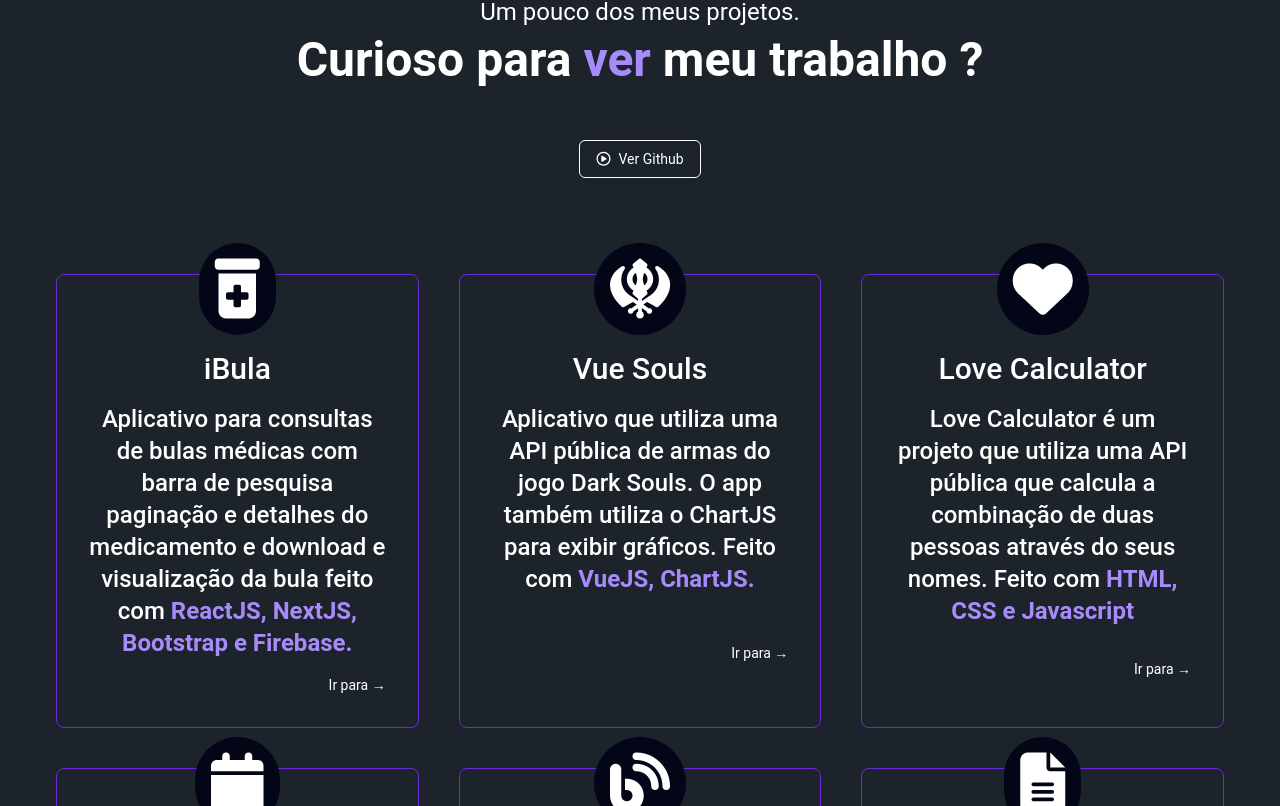
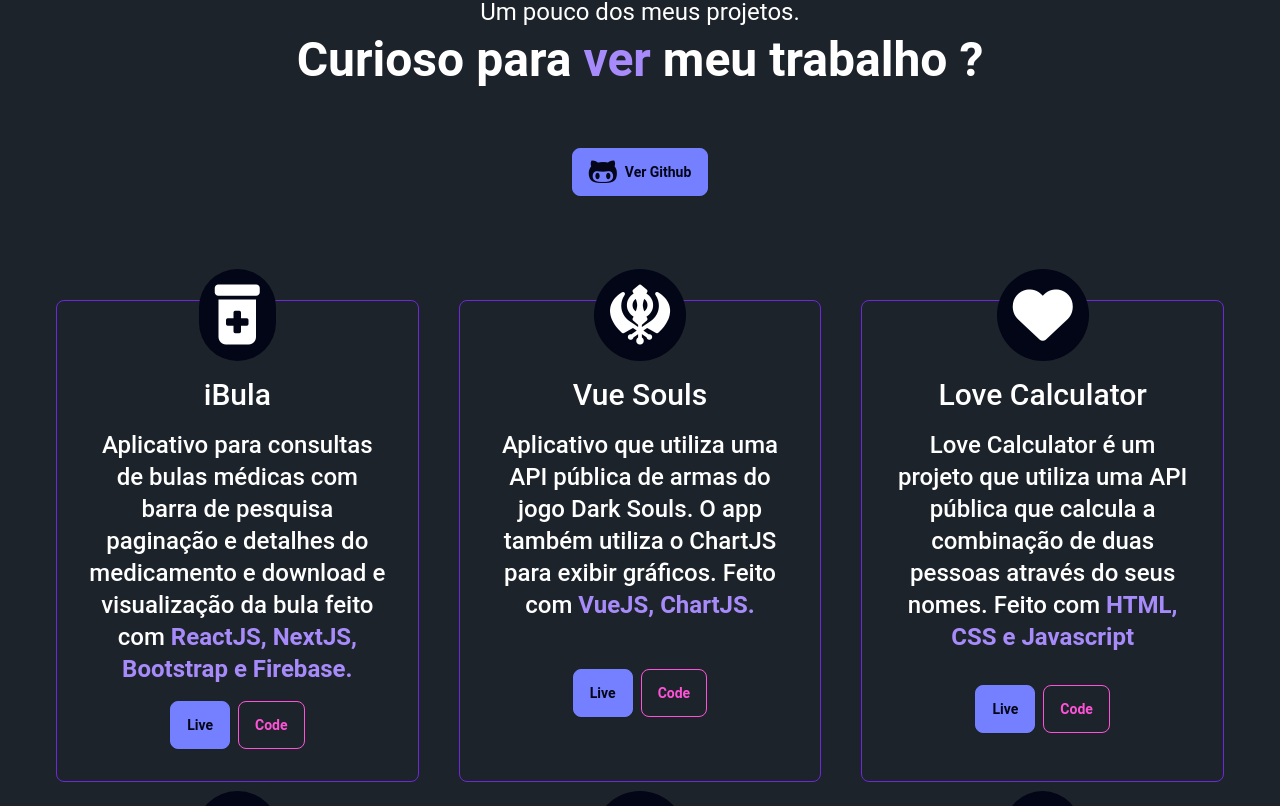
Before and after one commit to dezoliveira/folio, a SvelteKit app: page / in a window 1280 px wide. Shown: the part 894-1700 px from the top of the page. Built offline with nearby package versions, Linux system fonts and the light colour scheme.

Commit message:
Link href config and redirect buttons

```diff
--- a/src/components/Footer.svelte
+++ b/src/components/Footer.svelte
@@ -2,13 +2,14 @@
   class="py-20 sm:py-32 bg-black border-top border-solid border-violet-950
   flex flex-col gap-4 sm:gap-8 justify-center items-center"
 >
-  <p class="px-4 py-2 bg-white text-slate-950 font-medium">
-    Entre em contato.
+  <p class="text-slate-50 text-2xl">
+    Entre em <span class="text-purple-400">contato</span>.
   </p>
   <div class="flex flex-col gap-4 items-center justify-center">
     <p><b class="pr-2">Email</b> andresoliveira@protonmail.com</p>
+    <p><b class="pr-2">Linkedin</b> https://www.linkedin.com/in/dezoliveira</p>
     <p><b class="pr-2">Github</b>
-      <a class="text-violet-400" target="_blank" href="#">
+      <a href="https://www.github.com/dezoliveira" class="text-violet-400" target="_blank">
         @dezoliveira<sup><span class="text-xs scale-75 pl-0.5">
           <i class="fa-solid fa-arrow-up-right-from-square text-xs scale=[75%]"/>
         </span></sup>
--- a/src/components/Main.svelte
+++ b/src/components/Main.svelte
@@ -6,44 +6,56 @@
       name: 'iBula',
       icon: 'fa-solid fa-prescription-bottle-medical',
       description: 'Aplicativo para consultas de bulas médicas com barra de pesquisa paginação e detalhes do medicamento e download e visualização da bula feito com',
-      stacks: 'ReactJS, NextJS, Bootstrap e Firebase.'
+      stacks: 'ReactJS, NextJS, Bootstrap e Firebase.',
+      production: "https://ibula.vercel.app",
+      github: "https://github.com/dezoliveira/ibula"
     },
     {
       name: 'Vue Souls',
       icon: 'fa-solid fa-khanda',
       description: 'Aplicativo que utiliza uma API pública de armas do jogo Dark Souls. O app também utiliza o ChartJS para exibir gráficos. Feito com',
-      stacks: 'VueJS, ChartJS.'
+      stacks: 'VueJS, ChartJS.',
+      production: "https://dezoliveira.github.io/vuesouls/",
+      github: "https://github.com/dezoliveira/vuesouls"
     },
     {
       name: 'Love Calculator',
       icon: 'fa-solid fa-heart',
       description: 'Love Calculator é um projeto que utiliza uma API pública que calcula a combinação de duas pessoas através do seus nomes. Feito com',
-      stacks: ' HTML, CSS e Javascript'
+      stacks: ' HTML, CSS e Javascript',
+      production: "https://dezoliveira.github.io/love-calculator/",
+      github: "https://github.com/dezoliveira/love-calculator"
     },
     {
       name: 'JS Calendar',
       icon: 'fa-solid fa-calendar',
       description: 'JSCalendar é um projeto de agendamento que utiliza um calendário para reservar horários e dias em poucos cliques. O app utiliza o local storage para reservar os agendamentos. Feito com',
-      stacks: 'HTML, CSS e Javascript.'
+      stacks: 'HTML, CSS e Javascript.',
+      production: "https://dezoliveira.github.io/JSCalendar/",
+      github: "https://github.com/dezoliveira/JSCalendar"
     },
     {
       name: 'Flexblog',
       icon: 'fa-solid fa-blog',
       description: 'Flexblog é um projeto que utiliza vários conceitos do Flexbox (CSS) como orientações, alinhamentos, crescimento e alocação dos blocos. Feito com',
-      stacks: 'HTML, CSS e Javascript.'
+      stacks: 'HTML, CSS e Javascript.',
+      production: "https://dezoliveira.github.io/flexblog/",
+      github: "https://github.com/dezoliveira/flexblog"
     },
     {
       name: 'Javascript Form',
       icon: 'fa-solid fa-file-lines',
       description: 'Javascript Form é um formulário que valida em tempo real se os campos preenchidos são válidos ou não. Foi o projeto que me fez entrar na área. Feito com',
-      stacks: 'HTML, CSS e Javascript.'
+      stacks: 'HTML, CSS e Javascript.',
+      production: "https://dezoliveira.github.io/javascriptform/",
+      github: "https://github.com/dezoliveira/javascriptform"
     },
   ]
 
   let benefits = [
     {name: 'um desenvolvedor front end criativo e detalhista', description: 'HTML, CSS e Javascript são a base de tudo e estou sempre reforçando a minha base.'},
     {name: 'um frameworkholic', description: 'saber os conceitos de um framework é esscencial para desenvolver o front end de uma aplicação, esse é o meu diferencial.'},
-    {name: 'um ensinador e um aprendiz', description: 'ensinar e aprender são conceitos básicos da vida e eu levo isso sempre comigo.'}
+    {name: 'um ensinador e um aprendiz', description: 'ensinar e aprender são conceitos básicos da vida e eu levo isso sempre comigo.'},
   ]
 
 </script>
@@ -58,9 +70,11 @@
         Minha <span class="text-violet-400">linguagem principal é</span> Javascript <br/>
         Frameworks e Libraries: <span class="text-violet-400">ReactJS, VueJS, NextJS e Svelte.</span>
       </p>
-      <button class="btn btn-primary mx-auto lg:text-2xl md:text-2xl sm:text-3xl">
-        Contato
-      </button>
+      <a href="https://api.whatsapp.com/send?phone=+5519992282130&text=Olá Andrés!" target="_blank">
+        <button class="btn btn-primary mx-auto lg:text-2xl md:text-2xl sm:text-3xl">
+          Contato
+        </button>
+      </a>
     </div>
     <div class="relative shadow-2x1 grid place-items-center">
       <img src={"images/profile.png"} alt="Profile pic" class="object-cover z=[2] w-[50vh] h-[50vh] rounded-full" />
@@ -78,12 +92,14 @@
       </h3>
     </div>
     <a
-      href="#"
+      href="https://www.github.com/dezoilveira"
       target="_blank"
-      class="mx-auto px-4 py-2 rounded-md border border-solid border-white flex items-center gap-2 -mb-4 sm:-mb-0
-      -mt-10 hover:border-violet-700 duration-200">
-      <i class="fa-regular fa-circle-play"></i>
-      <p>Ver Github</p>
+      class="mx-auto px-4 py-2 flex items-center gap-2 -mb-4 sm:-mb-0
+      -mt-10 ">
+      <button class="btn btn-primary">
+        <i class="fa-brands fa-github-alt text-3xl"></i>
+        Ver Github
+      </button>
     </a>
     <div class="grid grid-cols-1 lg:grid-cols-3 gap-12 lg:gap-10">
       {#each steps as step}
--- a/src/components/Step.svelte
+++ b/src/components/Step.svelte
@@ -1,12 +1,11 @@
 <script>
   export let step
 </script>
-
 <a
   href={step.href}
   target="_blank"
-  class="p-4 sm:p-6 md:p-8 flex flex-col gap-4 rounded-lg border border-solid border-violet-700 text-center
-  group cursor-pointer hover:border-violet-400 duration-200"
+  class="p-4 sm:p-6 md:p-8 flex flex-col justify-between gap-4 rounded-lg border border-solid border-violet-700 text-center
+  group cursor-pointer hover:border-violet-400 duration-200 min-h[450px] max-h[450px]"
 >
   <div class="bg-slate-950 grid place-items-center px-4 text-5xl md:text-6xl
   -mt-10 sm:mt-12 md:-mt-12 lg:-mt-16 mx-auto duration-200 p-4 rounded-full">
@@ -16,14 +15,13 @@
     {step.name}
   </h3>
   <slot/>
-  <div class="flex-1 flex justify-between gap-4 items-center">
-    <div
-      class="ml-auto cursor-pointer hover:text-slate-950 duration-200
-      relative after:absolute after:top-0 after:h-0 after:right-full
-      after:w-full after:h-full after:bg-white after:duration-200
-      hover:after:translate-x-full after:z-[-1] overflow-hidden"
-    >
-      <p class="relative z-4">Ir para &rarr;</p>
-    </div>
+  <div class="flex-1 flex justify-center gap-2 items-center">
+    <a href={step.production} target="_blank">
+      <button class="btn btn-primary">Live</button>
+    </a>
+    <a href={step.github} target="_blank">
+      <button class="btn btn-outline btn-secondary">Code</button>
+    </a>
+
   </div>
 </a>
```
